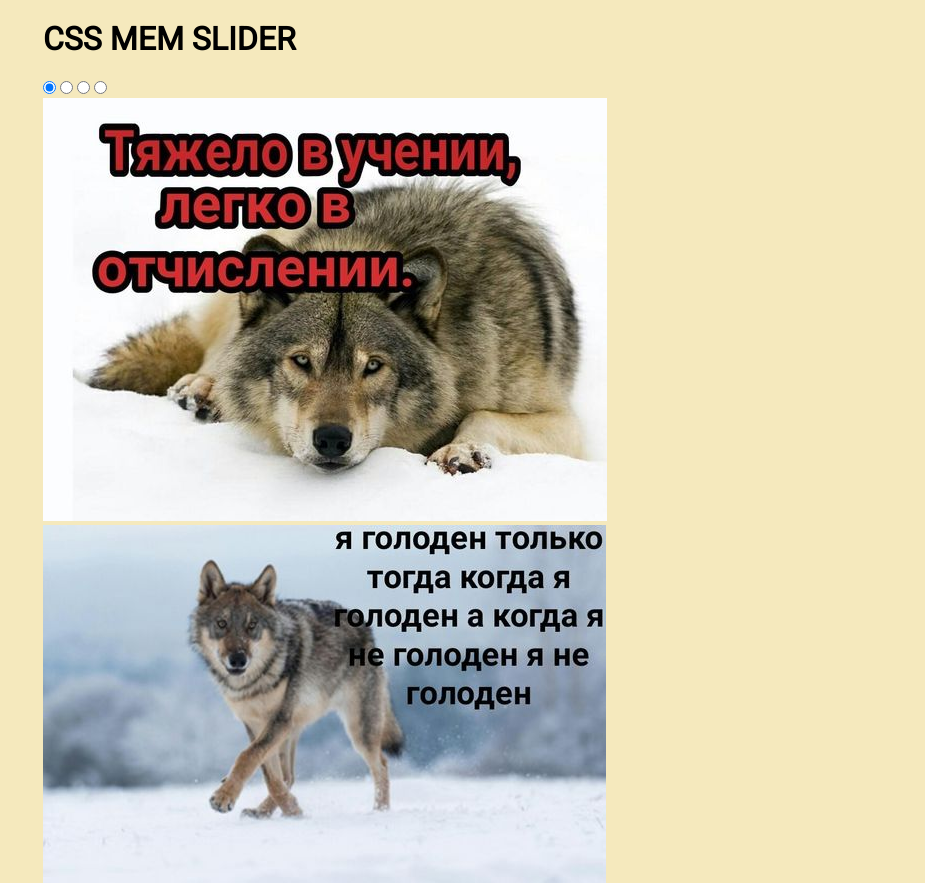
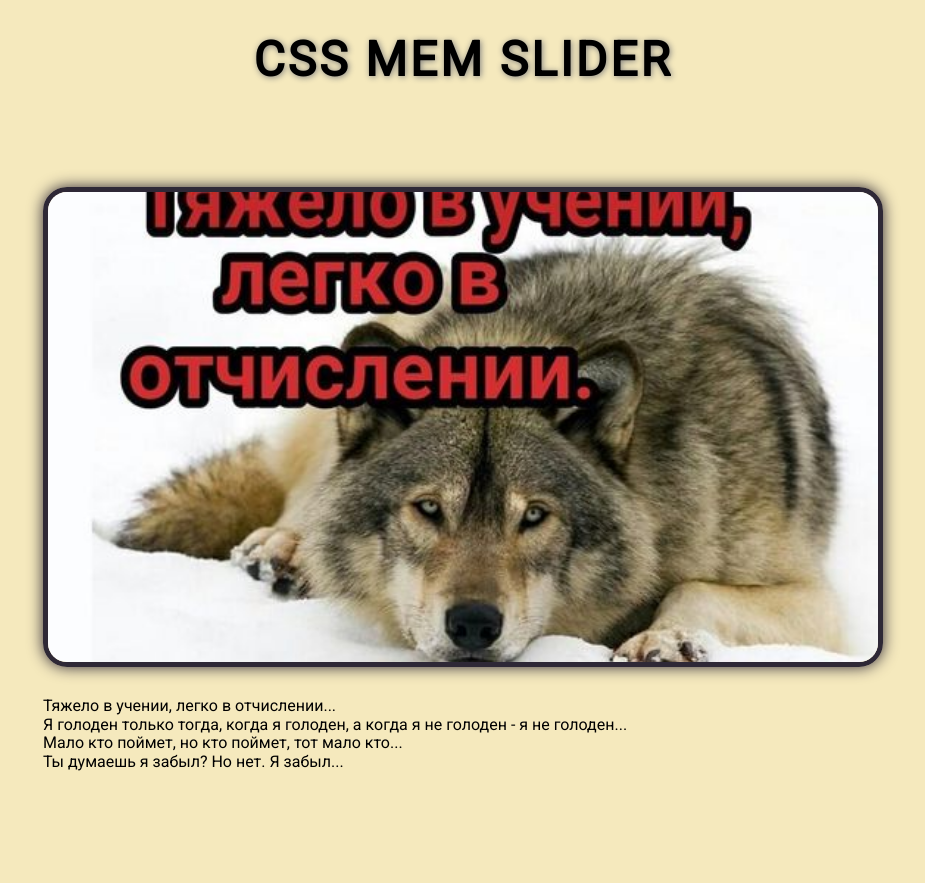
Before and after one commit to magical01/cssMemSlider, a plain HTML site: page cssMemSlider/index.html in a window 1280 px wide. Shown: the top 883 px of the page, without its empty margins (177-1102 px from the left). After the commit the page ends 800 px from the top, so only its background shows below. Drawn offline with Linux system fonts and the light colour scheme.

Commit message:
feat: add styles for slide and slide (Sun, May 15, 2022 04:17:48 PM)

```diff
--- a/cssMemSlider/style.css
+++ b/cssMemSlider/style.css
@@ -25,3 +25,47 @@ img {
   padding: 0 30px;
   max-width: 900px;
 }
+.title {
+  display: block;
+  font-weight: 700;
+  font-size: 3rem;
+  letter-spacing: 0.06em;
+  text-align: center;
+  text-shadow: 1px 1px 6px grey;
+}
+
+.slider {
+  display: flex;
+  flex-direction: column;
+  margin-top: 100px;
+  width: 100%;
+  gap: 30px;
+}
+.slide__wrapper {
+  margin: 0 auto;
+  border: 5px solid #2E2836;
+  border-radius: 1.5rem;
+  width: 100%;
+  height: 60vh;
+  box-shadow: 0 0 0.9rem#2E2836;
+  overflow: hidden;
+}
+.slide__slides {
+  width: 100%;
+  height: 100%;
+  transition: all 0.5s ease-in-out;
+}
+.slide__item {
+  width: 100%;
+  height: 60vh;
+  transition: all 0.6s ease-in-out;
+}
+.slide__image {
+  width: 100%;
+  height: 100%;
+}
+
+input[name="btn"] {
+  position: absolute;
+  visibility: hidden;
+}
```
